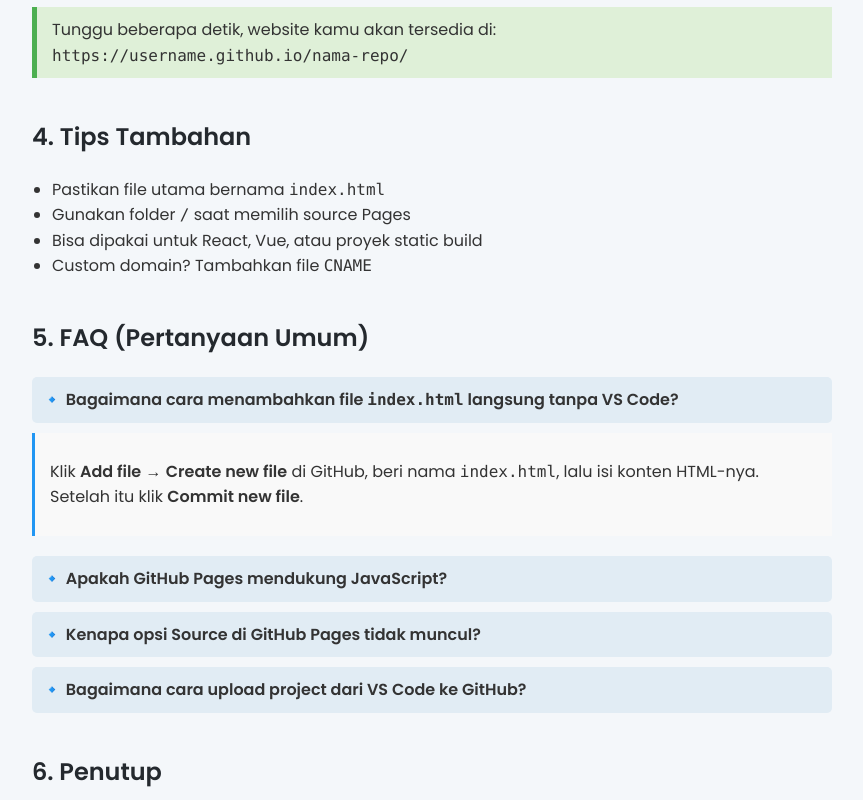
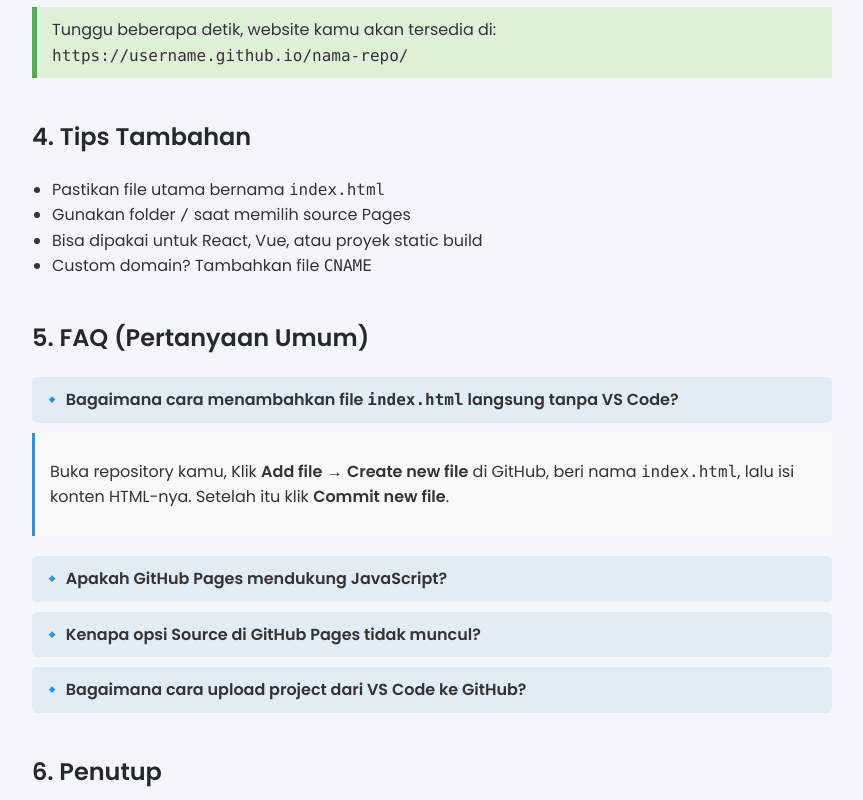
Before and after one commit to hendromalau/pemrograman-web, a plain HTML site: page index.html in a window 1280 px wide. Both pictures are taken after a click on the element 640 px from the left and 1769 px from the top of the page. Shown: the part 1369-2169 px from the top of the page, without its empty margins (208-1071 px from the left). Drawn offline with Linux system fonts and the light colour scheme.

Commit message:
update js

```diff
--- a/index.html
+++ b/index.html
@@ -174,7 +174,7 @@ git push origin main</code></pre>
         🔹 Bagaimana cara menambahkan file <code>index.html</code> langsung tanpa VS Code?
       </div>
       <div class="faq-answer">
-        <p>Klik <strong>Add file</strong> → <strong>Create new file</strong> di GitHub, beri nama <code>index.html</code>, lalu isi konten HTML-nya. Setelah itu klik <strong>Commit new file</strong>.</p>
+        <p>Buka repository kamu, Klik <strong>Add file</strong> → <strong>Create new file</strong> di GitHub, beri nama <code>index.html</code>, lalu isi konten HTML-nya. Setelah itu klik <strong>Commit new file</strong>.</p>
       </div>
 
       <div class="faq-question" onclick="toggleFaq(1)">
```
